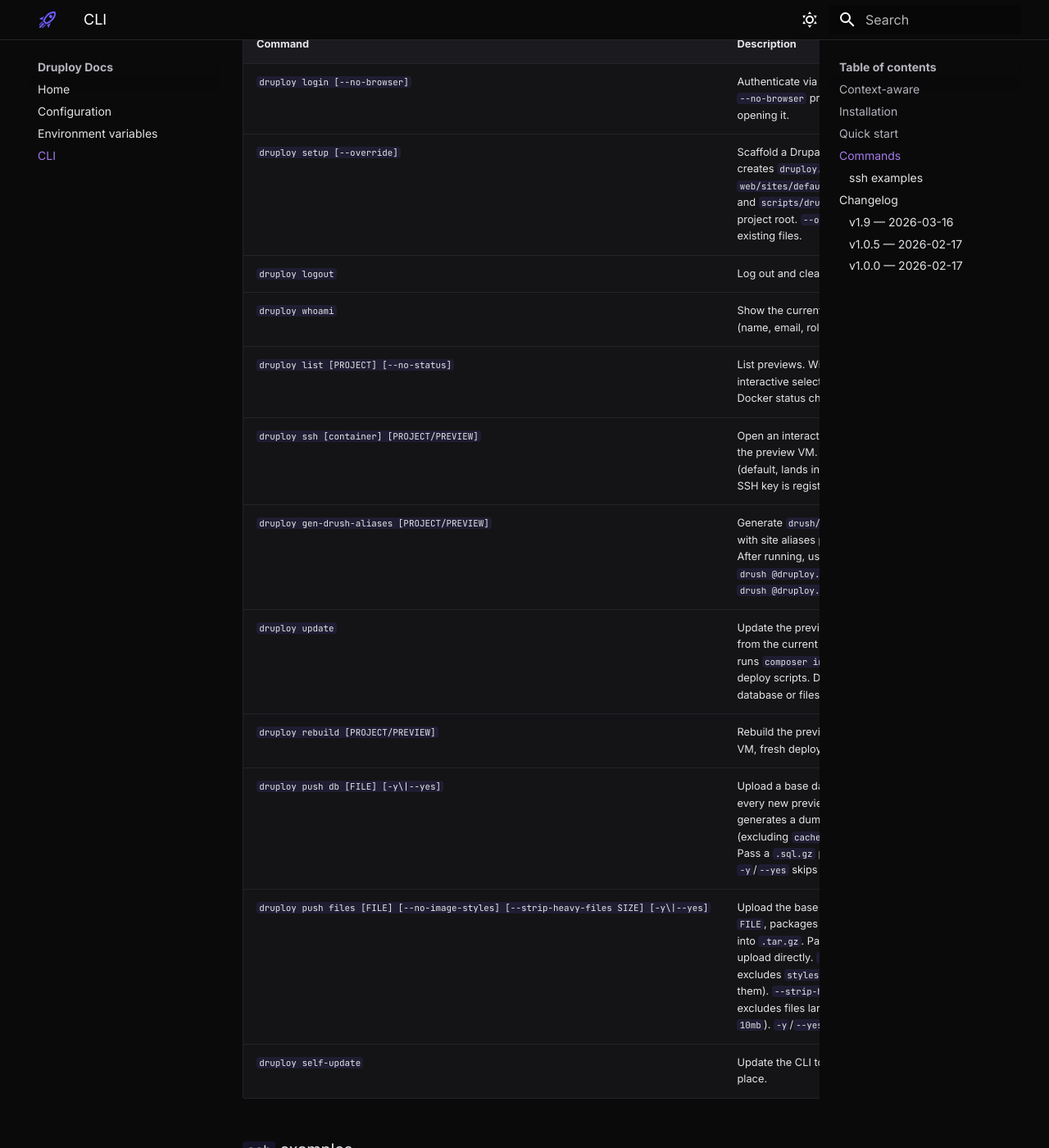
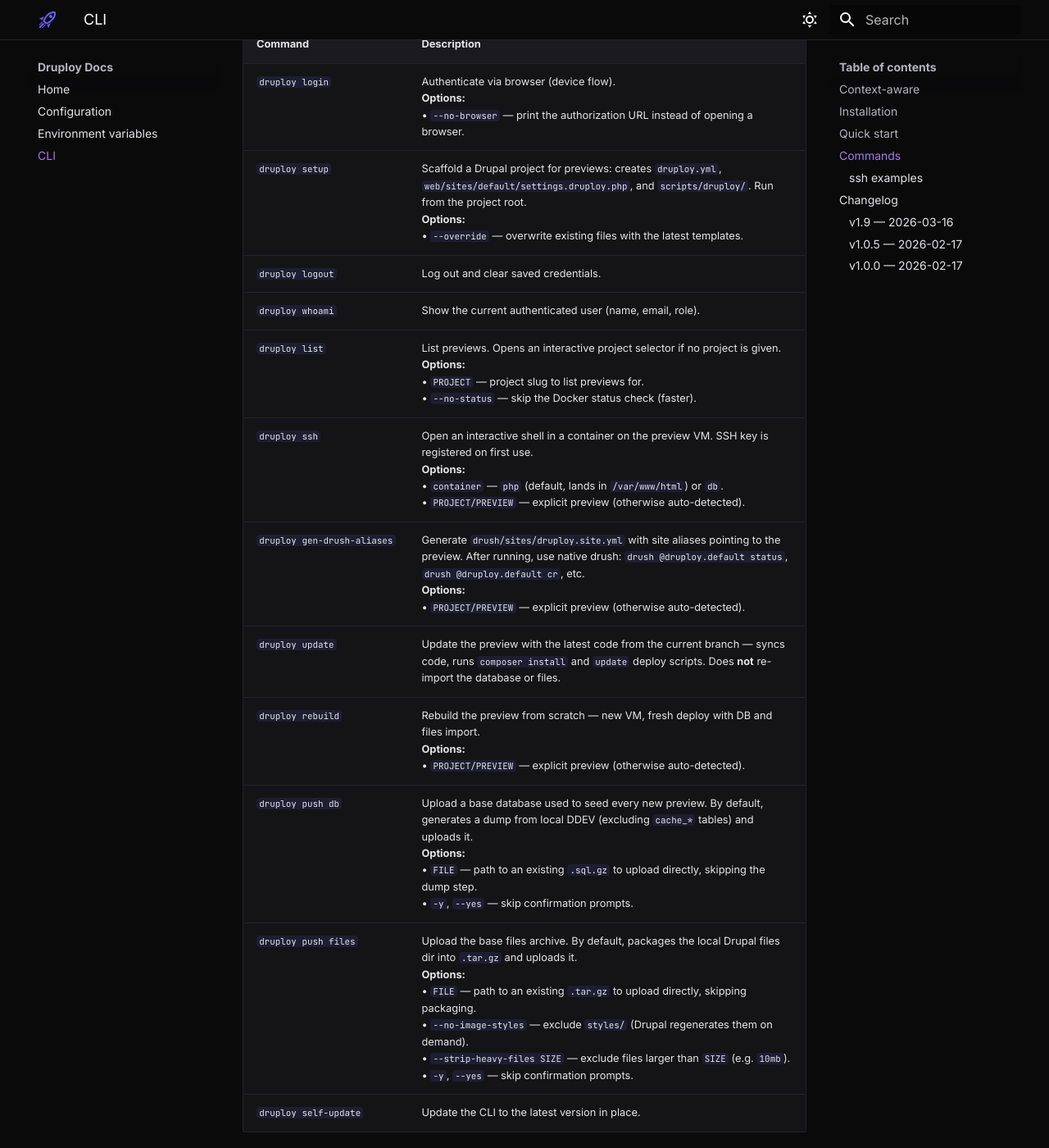
Before and after one commit to capynet/preview-server, an MkDocs documentation site: the page built from docs/docs/cli.md, in a window 1280 px wide and 1400 px high, scrolled down 1558 px. Shown: the whole window at 82% size. Built offline with MkDocs 1.6.1 and Material for MkDocs 9.7.7, drawn with Linux system fonts in a browser that asks for light colours; some of the changed text lies outside the part shown.

Commit message:
docs(cli): keep Command column minimal, move flags to Description
Command cells now show just the bare command. Each Description cell
ends with an Options list enumerating the args and flags.

Co-Authored-By: Claude Opus 4.7 (1M context) <noreply@anthropic.com>

```diff
--- a/docs/docs/cli.md
+++ b/docs/docs/cli.md
@@ -58,21 +58,21 @@ The CLI installs into `~/.local/bin/` — no `sudo` required.
 
 ## Commands
 
-Arguments shown in `[brackets]` are optional. When `PROJECT/PREVIEW` is optional, the CLI auto-detects it from the current git remote and branch — see [Context-aware](#context-aware).
+When `PROJECT/PREVIEW` is not provided, the CLI auto-detects it from the current git remote and branch — see [Context-aware](#context-aware).
 
 | Command | Description |
 |---|---|
-| `druploy login [--no-browser]` | Authenticate via browser (device flow). `--no-browser` prints the URL instead of opening it. |
-| `druploy setup [--override]` | Scaffold a Drupal project for previews: creates `druploy.yml`, `web/sites/default/settings.druploy.php`, and `scripts/druploy/`. Run from the project root. `--override` overwrites existing files. |
+| `druploy login` | Authenticate via browser (device flow).<br>**Options:**<br>• `--no-browser` — print the authorization URL instead of opening a browser. |
+| `druploy setup` | Scaffold a Drupal project for previews: creates `druploy.yml`, `web/sites/default/settings.druploy.php`, and `scripts/druploy/`. Run from the project root.<br>**Options:**<br>• `--override` — overwrite existing files with the latest templates. |
 | `druploy logout` | Log out and clear saved credentials. |
 | `druploy whoami` | Show the current authenticated user (name, email, role). |
-| `druploy list [PROJECT] [--no-status]` | List previews. With no `PROJECT`, opens an interactive selector. `--no-status` skips the Docker status check (faster). |
-| `druploy ssh [container] [PROJECT/PREVIEW]` | Open an interactive shell in a container on the preview VM. `container` is `php` (default, lands in `/var/www/html`) or `db`. SSH key is registered on first use. |
-| `druploy gen-drush-aliases [PROJECT/PREVIEW]` | Generate `drush/sites/druploy.site.yml` with site aliases pointing to the preview. After running, use native drush: `drush @druploy.default status`, `drush @druploy.default cr`, etc. |
+| `druploy list` | List previews. Opens an interactive project selector if no project is given.<br>**Options:**<br>• `PROJECT` — project slug to list previews for.<br>• `--no-status` — skip the Docker status check (faster). |
+| `druploy ssh` | Open an interactive shell in a container on the preview VM. SSH key is registered on first use.<br>**Options:**<br>• `container` — `php` (default, lands in `/var/www/html`) or `db`.<br>• `PROJECT/PREVIEW` — explicit preview (otherwise auto-detected). |
+| `druploy gen-drush-aliases` | Generate `drush/sites/druploy.site.yml` with site aliases pointing to the preview. After running, use native drush: `drush @druploy.default status`, `drush @druploy.default cr`, etc.<br>**Options:**<br>• `PROJECT/PREVIEW` — explicit preview (otherwise auto-detected). |
 | `druploy update` | Update the preview with the latest code from the current branch — syncs code, runs `composer install` and `update` deploy scripts. Does **not** re-import the database or files. |
-| `druploy rebuild [PROJECT/PREVIEW]` | Rebuild the preview from scratch — new VM, fresh deploy with DB and files import. |
-| `druploy push db [FILE] [-y\|--yes]` | Upload a base database used to seed every new preview. With no `FILE`, generates a dump from local DDEV (excluding `cache_*` tables) and uploads it. Pass a `.sql.gz` path to upload directly. `-y`/`--yes` skips confirmation. |
-| `druploy push files [FILE] [--no-image-styles] [--strip-heavy-files SIZE] [-y\|--yes]` | Upload the base files archive. With no `FILE`, packages the local Drupal files dir into `.tar.gz`. Pass a `.tar.gz` path to upload directly. `--no-image-styles` excludes `styles/` (Drupal regenerates them). `--strip-heavy-files SIZE` excludes files larger than `SIZE` (e.g. `10mb`). `-y`/`--yes` skips confirmation. |
+| `druploy rebuild` | Rebuild the preview from scratch — new VM, fresh deploy with DB and files import.<br>**Options:**<br>• `PROJECT/PREVIEW` — explicit preview (otherwise auto-detected). |
+| `druploy push db` | Upload a base database used to seed every new preview. By default, generates a dump from local DDEV (excluding `cache_*` tables) and uploads it.<br>**Options:**<br>• `FILE` — path to an existing `.sql.gz` to upload directly, skipping the dump step.<br>• `-y`, `--yes` — skip confirmation prompts. |
+| `druploy push files` | Upload the base files archive. By default, packages the local Drupal files dir into `.tar.gz` and uploads it.<br>**Options:**<br>• `FILE` — path to an existing `.tar.gz` to upload directly, skipping packaging.<br>• `--no-image-styles` — exclude `styles/` (Drupal regenerates them on demand).<br>• `--strip-heavy-files SIZE` — exclude files larger than `SIZE` (e.g. `10mb`).<br>• `-y`, `--yes` — skip confirmation prompts. |
 | `druploy self-update` | Update the CLI to the latest version in place. |
 
 ### `ssh` examples
```
